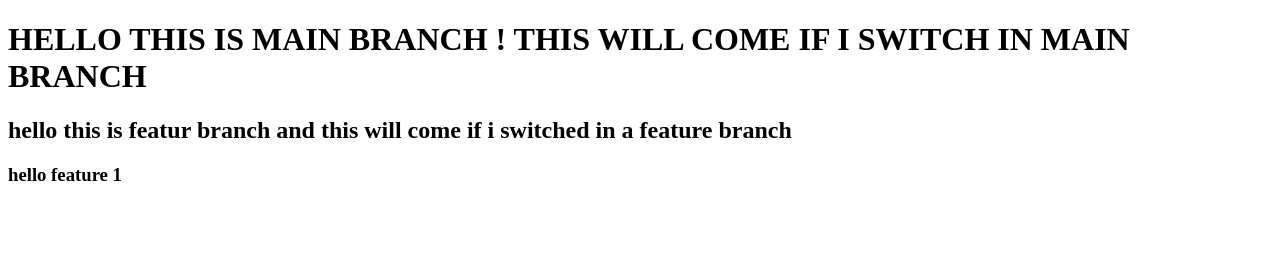
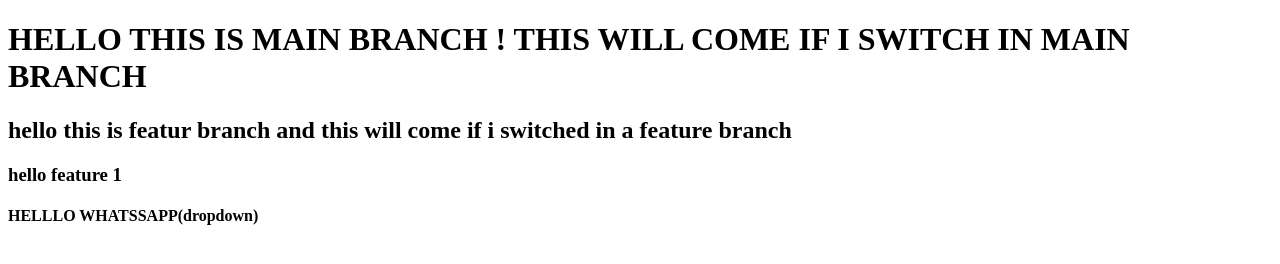
Before and after one commit to sonipravin68/lets_learn_git, a plain HTML site: page index.html in a window 1280 px wide. Drawn offline with Linux system fonts and the light colour scheme.

Commit message:
added drpdown in in index file

```diff
--- a/index.html
+++ b/index.html
@@ -10,6 +10,7 @@
     <h1>HELLO THIS IS MAIN BRANCH ! THIS WILL COME IF I SWITCH IN MAIN BRANCH</h1>
     <h2>hello this is featur branch and this will come if i switched in a feature branch</h2>
     <h3>hello feature 1</h3>
+    <h4>HELLLO WHATSSAPP(dropdown)</h4>
 
     <script src="index.js"></script>
     <script src="Multiply.js"></script>
```
